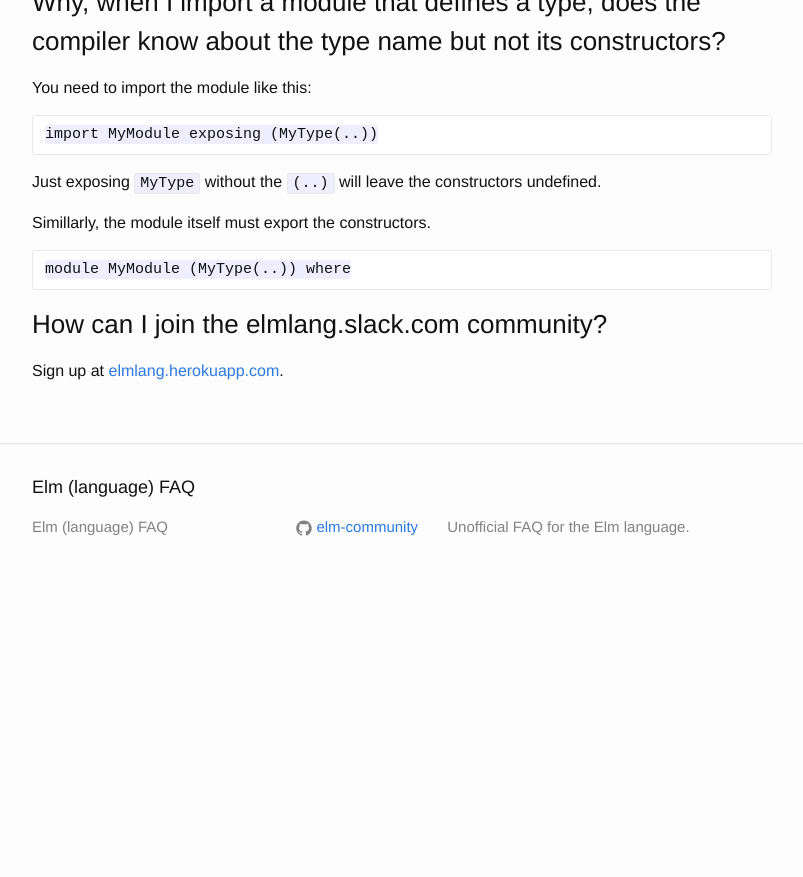
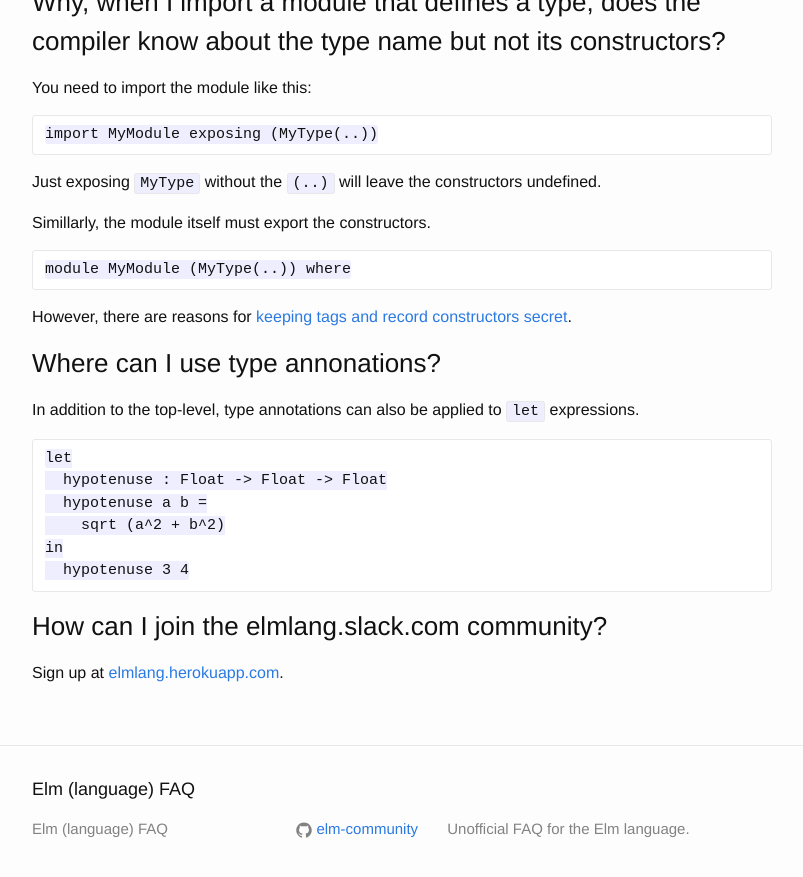
Before and after one commit to gunnarahlberg/elm-faq, a Jekyll site: the page built from index.md, in a window 1280 px wide and 900 px high, scrolled down 2934 px. Shown: the top 877 px of the window, without its empty margins (238-1041 px from the left). Built offline with Jekyll 4.4.1, drawn with Linux system fonts in a browser that asks for light colours; before the commit the page ends 3533 px from its top, so only the background shows below that.

Commit message:
Type annotations in let-expressions.

```diff
--- a/index.md
+++ b/index.md
@@ -110,5 +110,18 @@
 
     module MyModule (MyType(..)) where
 
+However, there are reasons for [keeping tags and record constructors secret](http://package.elm-lang.org/help/design-guidelines#keep-tags-and-record-constructors-secret).
+
+### Where can I use type annonations?
+
+In addition to the top-level, type annotations can also be applied to `let` expressions.
+
+    let
+      hypotenuse : Float -> Float -> Float
+      hypotenuse a b =
+        sqrt (a^2 + b^2)
+    in
+      hypotenuse 3 4
+
 ### How can I join the elmlang.slack.com community?
 Sign up at [elmlang.herokuapp.com](http://elmlang.herokuapp.com/).
```
